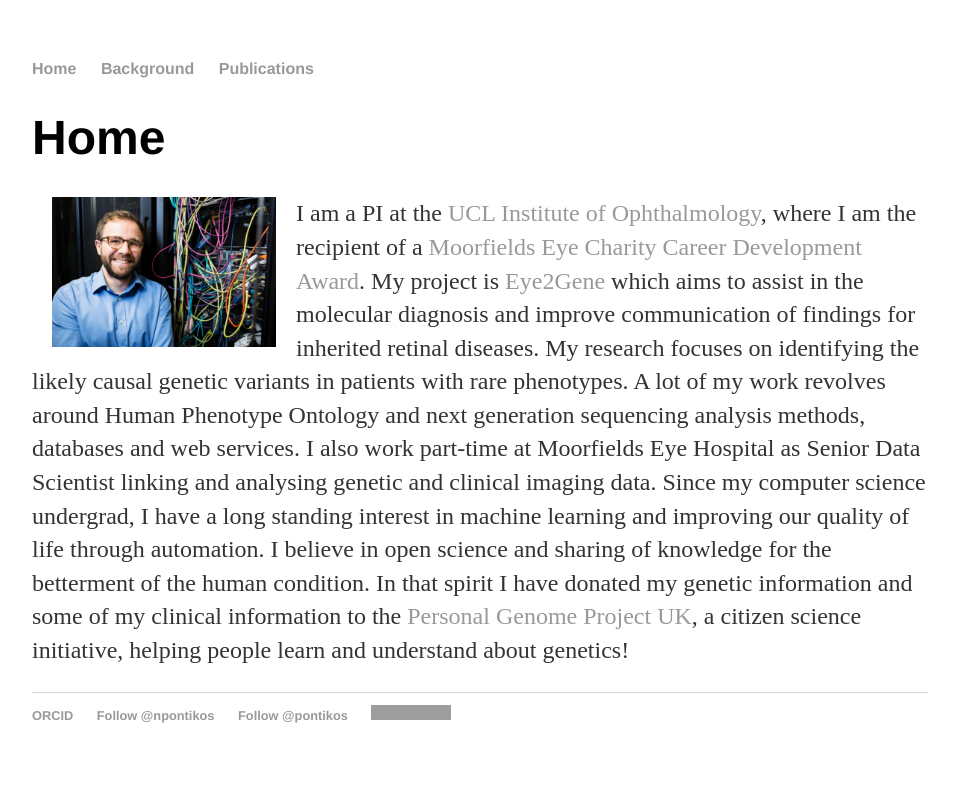
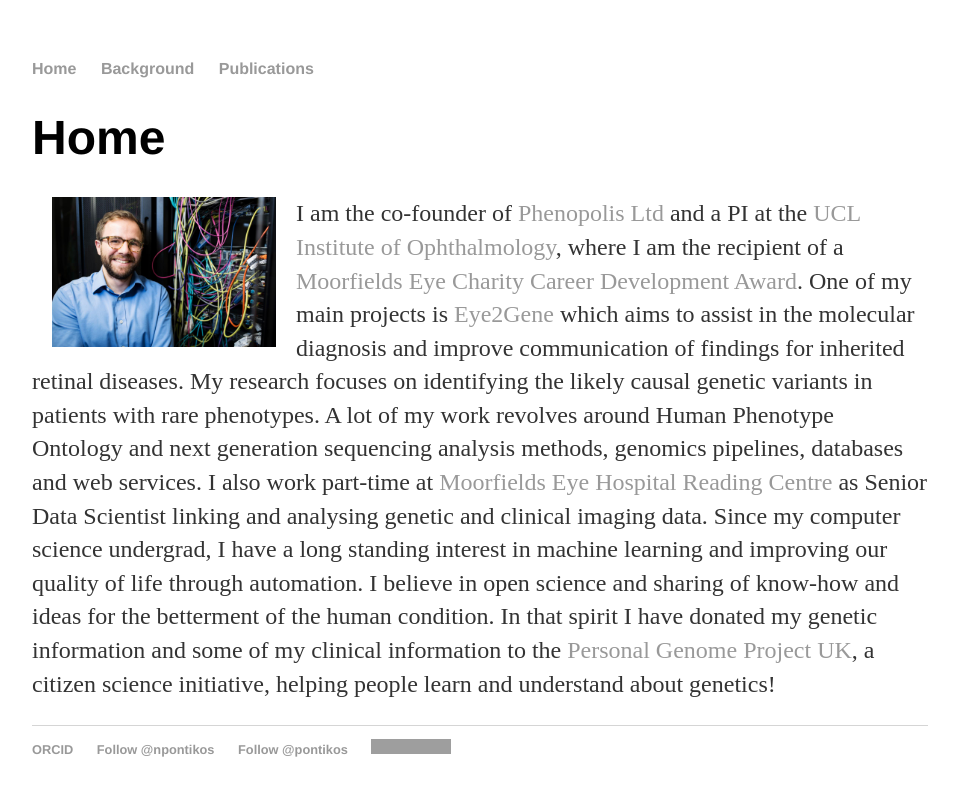
Before and after one commit to pontikos/pontikos.github.io, a Jekyll site: the page built from index.html, in a window 1280 px wide. Shown: the top 796 px of the page, without its empty margins (160-1118 px from the left). Built offline with Jekyll 4.4.1, drawn with Linux system fonts in a browser that asks for light colours; comment, search, counter and statistics services are not loaded; grey boxes are pictures that could not be loaded.

Commit message:
Update index.html

```diff
--- a/index.html
+++ b/index.html
@@ -8,15 +8,15 @@
 
 <p>
 <img src="pontikos_profile.jpeg" alt="Nikolas Pontikos, Phd, Scientist" width="25%" style="float: left; padding: 0 15pt;">
-  I am a PI at the <a href="https://www.ucl.ac.uk/ioo/">UCL Institute of Ophthalmology</a>,
+  I am the co-founder of <a href="https://phenopolis.co.uk/">Phenopolis Ltd</a> and a PI at the <a href="https://www.ucl.ac.uk/ioo/">UCL Institute of Ophthalmology</a>,
   where I am the recipient of a <a href="https://www.moorfieldseyecharity.org.uk/career-development-awards">Moorfields Eye Charity Career Development Award</a>.
-  My project is <a href="https://www.eye2gene.com/">Eye2Gene</a> which aims to assist in the molecular diagnosis and improve communication of findings
+  One of my main projects is <a href="https://www.eye2gene.com/">Eye2Gene</a> which aims to assist in the molecular diagnosis and improve communication of findings
   for inherited retinal diseases.
 My research focuses on identifying the likely causal genetic variants in patients with rare phenotypes.
-A lot of my work revolves around Human Phenotype Ontology and next generation sequencing analysis methods, databases and web services.
-I also work part-time at Moorfields Eye Hospital as Senior Data Scientist linking and analysing genetic and clinical imaging data.
+A lot of my work revolves around Human Phenotype Ontology and next generation sequencing analysis methods, genomics pipelines, databases and web services.
+  I also work part-time at <a href="https://readingcentre.org/teams/clinical_trials//#dr-nikolas-pontikos">Moorfields Eye Hospital Reading Centre</a> as Senior Data Scientist linking and analysing genetic and clinical imaging data.
 Since my computer science undergrad, I have a long standing interest in machine learning and improving our quality of life through automation.
-I believe in open science and sharing of knowledge for the betterment of the human condition.
+I believe in open science and sharing of know-how and ideas for the betterment of the human condition.
 In that spirit I have donated my genetic information and some of my clinical information to the <a href="https://www.personalgenomes.org.uk/">Personal Genome Project UK</a>, a citizen science initiative, helping people learn and understand about genetics!
 </p>
 
```
